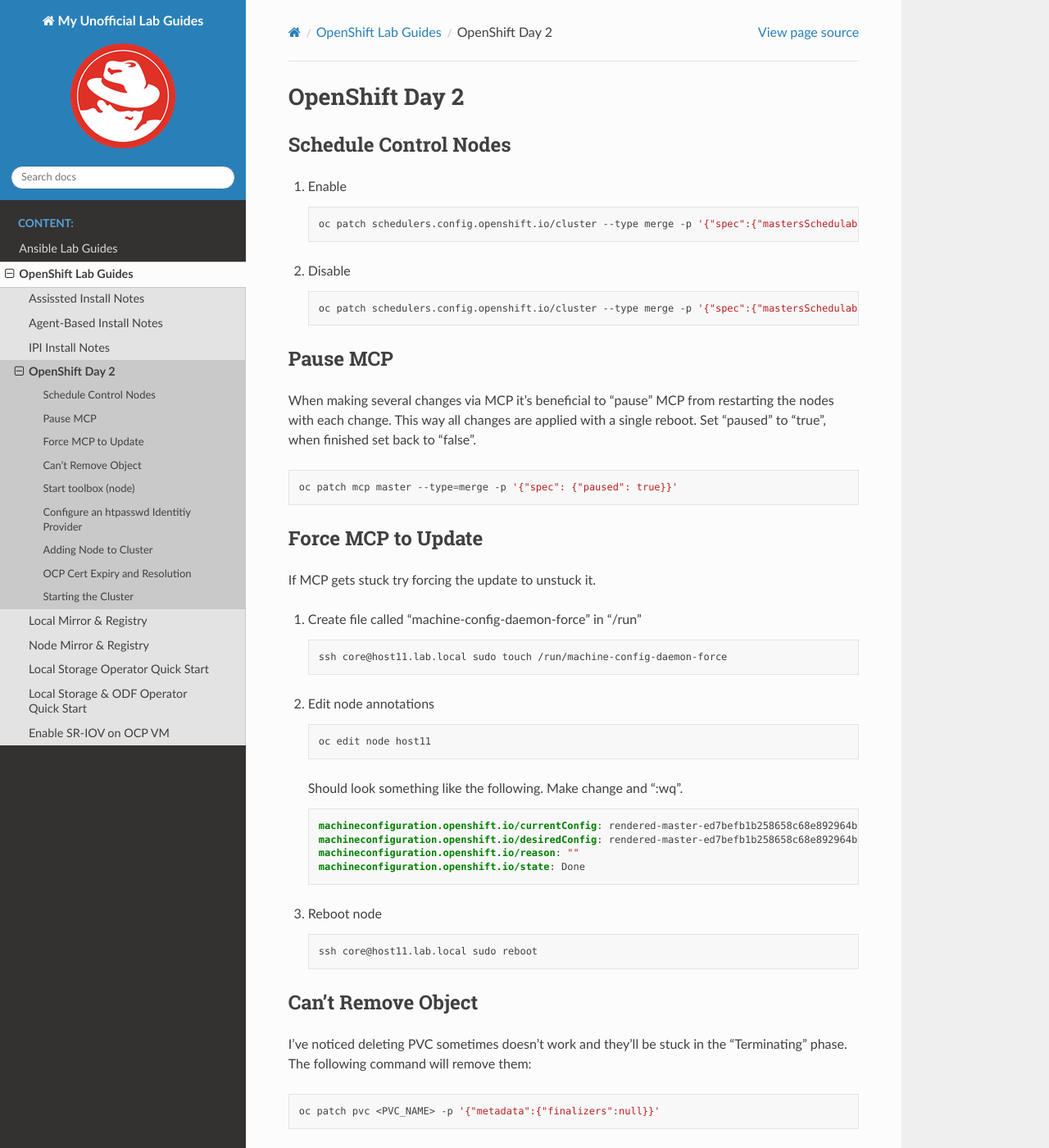
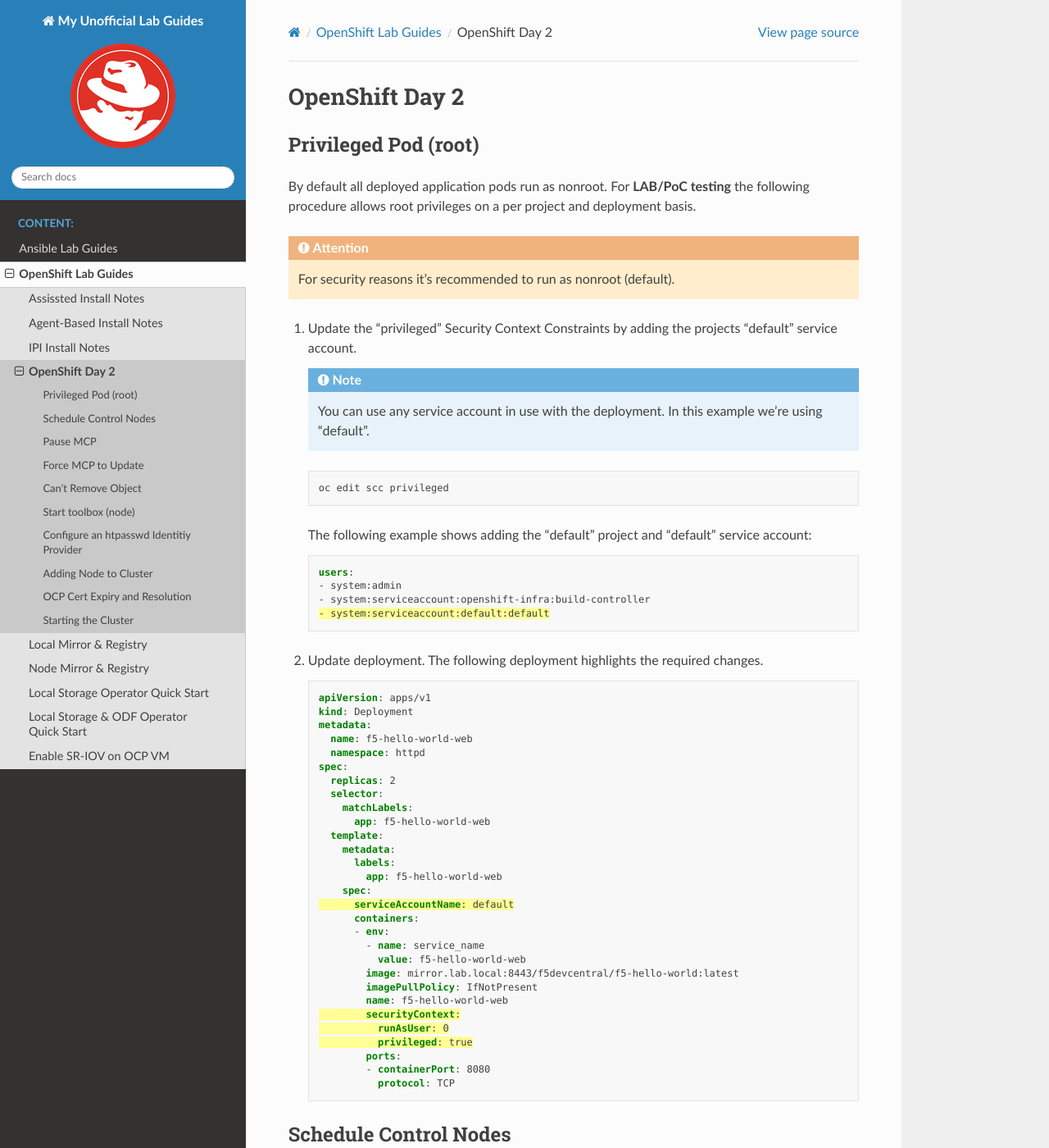
Before and after one commit to vtog/labGuides, a Sphinx documentation site: the page built from source/ocp/openshift-day2.rst, in a window 1280 px wide and 1400 px high. Shown: the whole window at 82% size. Built offline with Sphinx 7.4.7 and the Read the Docs theme 2.0.0, drawn with Linux system fonts in a browser that asks for light colours; pages that are not in the unit, such as notebooks, are missing from menus.

Commit message:
allow privileged deployments

```diff
--- a/source/ocp/openshift-day2.rst
+++ b/source/ocp/openshift-day2.rst
@@ -1,5 +1,70 @@
 OpenShift Day 2
 ===============
+
+Privileged Pod (root)
+---------------------
+By default all deployed application pods run as nonroot. For **LAB/PoC
+testing** the following procedure allows root privileges on a per project and
+deployment basis.
+
+.. attention:: For security reasons it's recommended to run as nonroot
+   (default).
+
+#. Update the "privileged" Security Context Constraints by adding the projects
+   "default" service account.
+
+   .. note:: You can use any service account in use with the deployment. In
+      this example we're using "default".
+
+   .. code-block:: bash
+
+      oc edit scc privileged
+
+   The following example shows adding the "default" project and "default"
+   service account:
+
+   .. code-block:: yaml
+      :emphasize-lines: 4
+
+      users:
+      - system:admin
+      - system:serviceaccount:openshift-infra:build-controller
+      - system:serviceaccount:default:default
+
+#. Update deployment. The following deployment highlights the required changes.
+
+   .. code-block:: yaml
+      :emphasize-lines: 16, 24-26
+
+      apiVersion: apps/v1
+      kind: Deployment
+      metadata:
+        name: f5-hello-world-web
+        namespace: httpd
+      spec:
+        replicas: 2
+        selector:
+          matchLabels:
+            app: f5-hello-world-web
+        template:
+          metadata:
+            labels:
+              app: f5-hello-world-web
+          spec:
+            serviceAccountName: default
+            containers:
+            - env:
+              - name: service_name
+                value: f5-hello-world-web
+              image: mirror.lab.local:8443/f5devcentral/f5-hello-world:latest
+              imagePullPolicy: IfNotPresent
+              name: f5-hello-world-web
+              securityContext:
+                runAsUser: 0
+                privileged: true
+              ports:
+              - containerPort: 8080
+                protocol: TCP
 
 Schedule Control Nodes
 ----------------------
```
